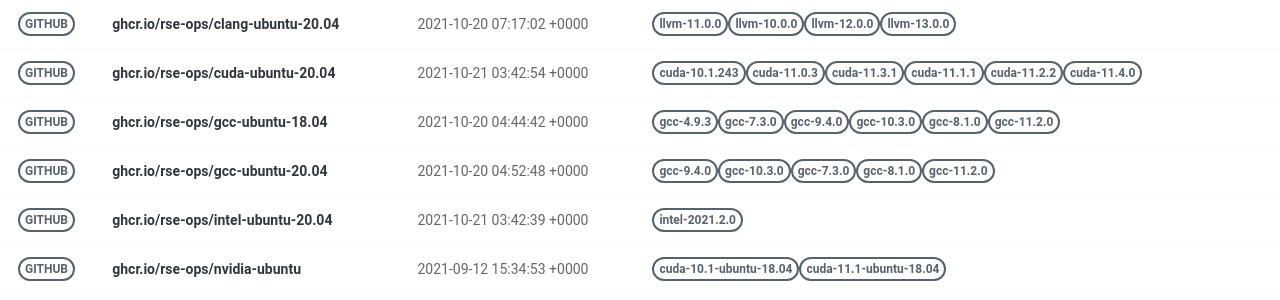
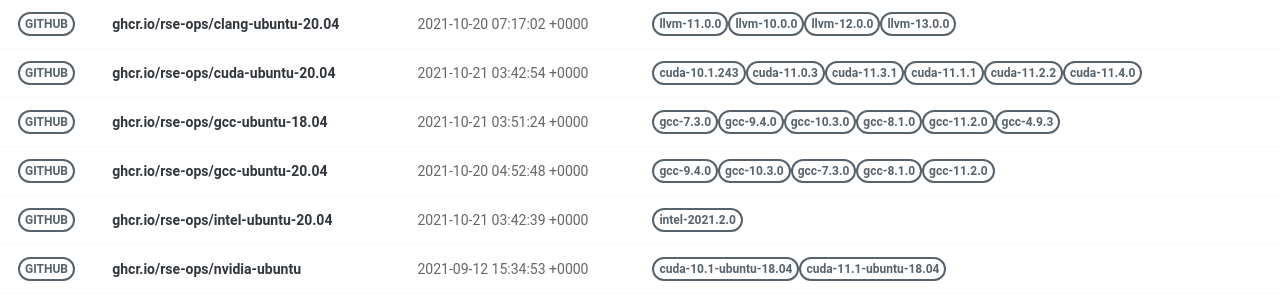
Before and after one commit to rse-ops/docker-images, a Jekyll site: the page built from pages/index.md, in a window 1280 px wide. Shown: the part 179-479 px from the top of the page. Built offline with Jekyll 4.4.1, drawn with Linux system fonts in a browser that asks for light colours; nearby versions of some CDN libraries.

Commit message:
Automated push to update library 2021-10-21

```diff
--- a/_library/ghcr.io-rse-ops-gcc-ubuntu-18.04.md
+++ b/_library/ghcr.io-rse-ops-gcc-ubuntu-18.04.md
@@ -1,14 +1,11 @@
 ---
 layout: container
 name: ghcr.io/rse-ops/gcc-ubuntu-18.04
-updated_at: 2021-10-20 04:44:42.008372
+updated_at: 2021-10-21 03:51:24.676996
 
 
 container_url: https://github.com/orgs/rse-ops/packages/container/package/gcc-ubuntu-18.04
 versions:
- - tag: gcc-4.9.3
-   dockerfile: https://github.com/rse-ops/docker-images/blob/main/ubuntu/gcc/Dockerfile
-   manifest: https://crane.ggcr.dev/manifest/ghcr.io/rse-ops/gcc-ubuntu-18.04:gcc-4.9.3
  - tag: gcc-7.3.0
    dockerfile: https://github.com/rse-ops/docker-images/blob/main/ubuntu/gcc/Dockerfile
    manifest: https://crane.ggcr.dev/manifest/ghcr.io/rse-ops/gcc-ubuntu-18.04:gcc-7.3.0
```
Also changed, not shown: other parts of _library/ghcr.io-rse-ops-gcc-ubuntu-18.04.md (+3 -0 lines).
